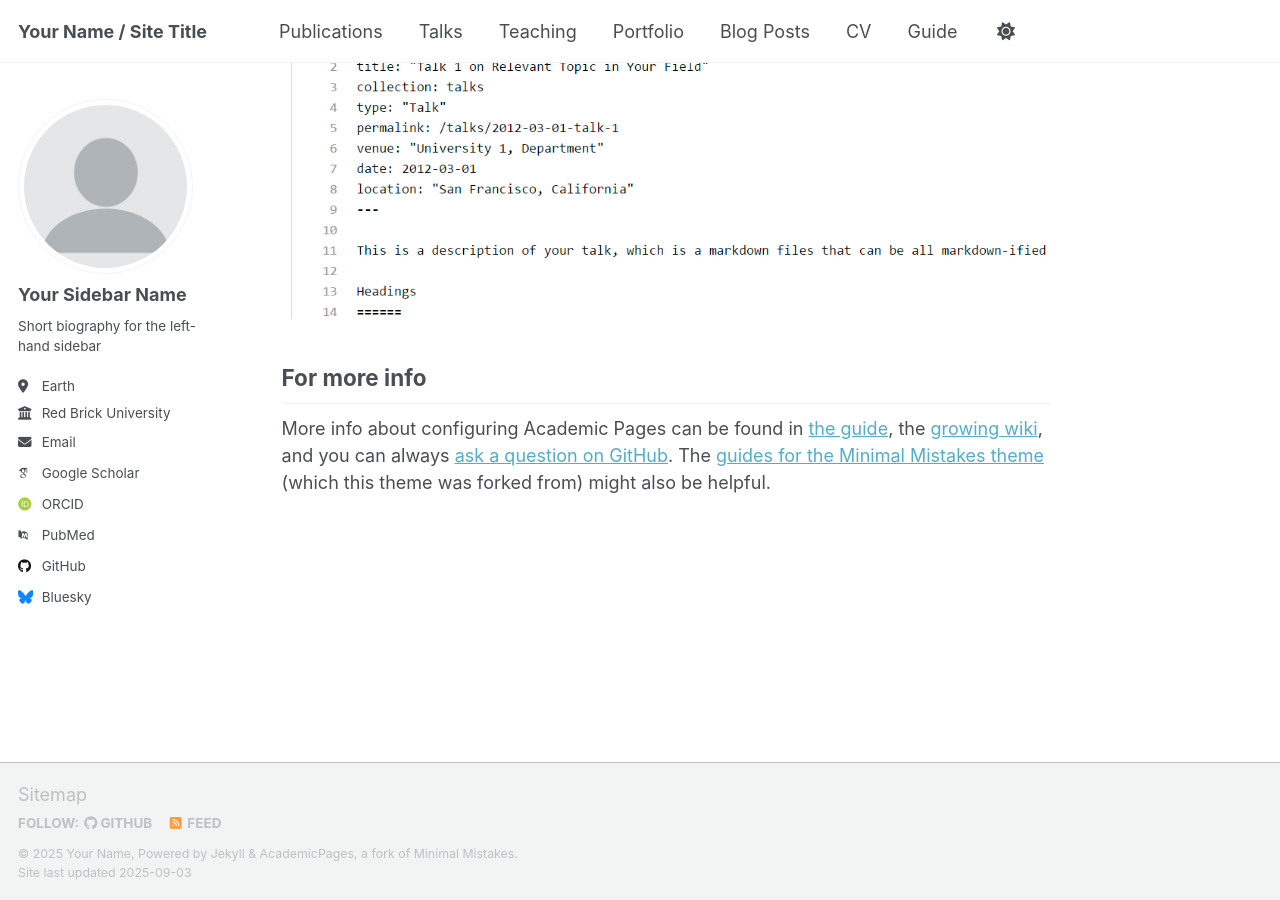
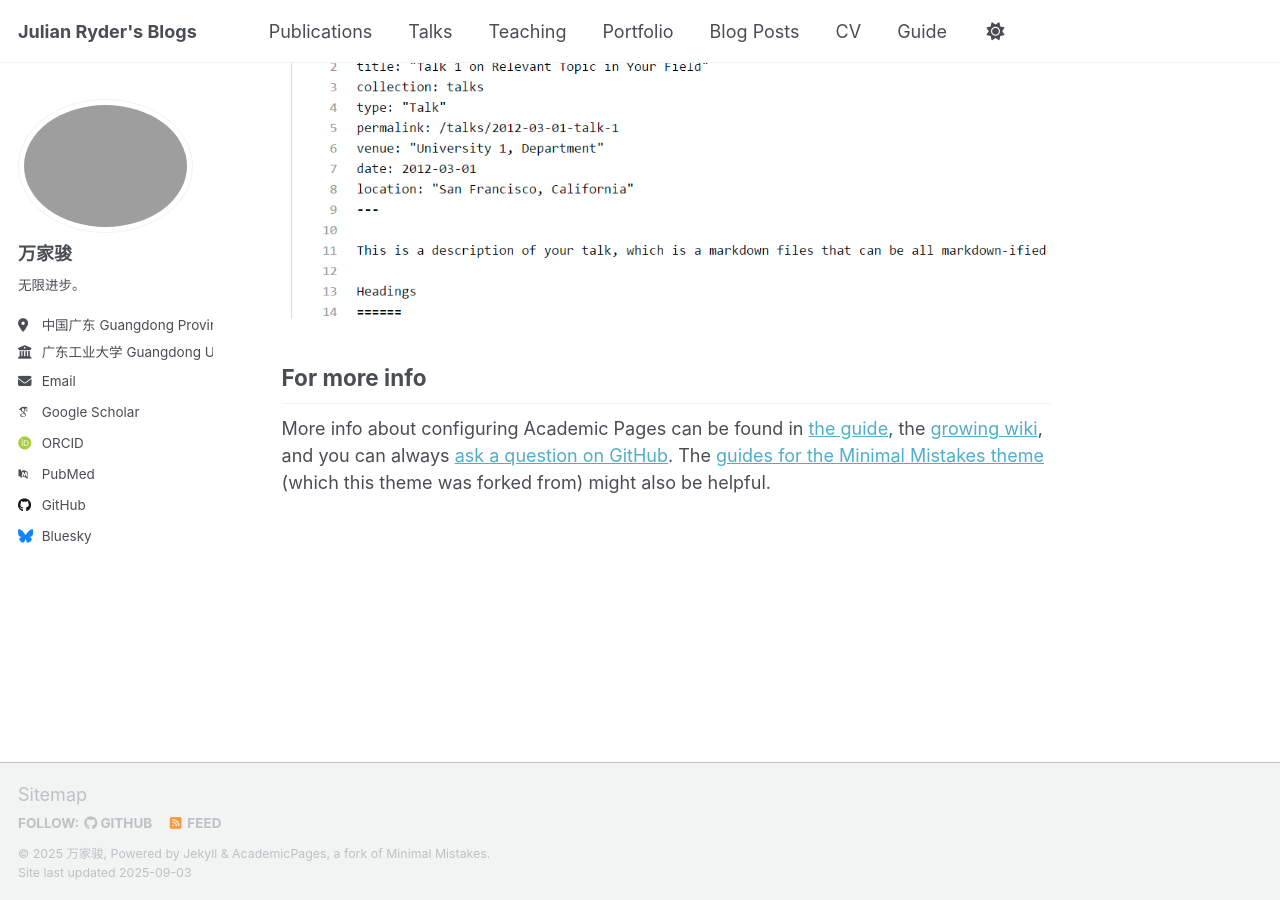
Before and after one commit to JulianRyder01/julianryder01.github.io, a Jekyll site: the page built from _pages/about.md, in a window 1280 px wide and 900 px high, scrolled down 2880 px. Built offline with Jekyll 4.4.1, drawn with Linux system fonts in a browser that asks for light colours; some web fonts are replaced; a script that is not in the unit is left out.

Commit message:
docs: update personal information and site settings
- Update site title to "Julian Ryder's Blogs"
- Update repository URL to personal GitHub repository
- Replace profile image with personal photo
- Update author bio and location information

```diff
--- a/_config.yml
+++ b/_config.yml
@@ -9,25 +9,25 @@
 # Basic Site Settings
 locale                   : "en-US"
 site_theme               : "default" # Currently available options are "default", "air"
-title                    : "Your Name / Site Title"
+title                    : "Julian Ryder's Blogs"
 title_separator          : "-"
-name                     : &name "Your Name"
+name                     : &name "万家骏"
 description              : &description "personal description"
 url                      : https://academicpages.github.io # the base hostname & protocol for your site e.g. "https://[your GitHub username].github.io" or if you already have some other page hosted on Github then use "https://[your GitHub username].github.io/[Your Repo Name]"
 baseurl                  : "" # the subpath of your site, e.g. "/blog"
-repository               : "academicpages/academicpages.github.io"
+repository               : "julianryder01/julianryder01.github.io"
 
 # Site Author - The following control what appear as part of the author content on the side bar.
 #               If a field is blank the icon and link will not appear, otherwise it will be shown.
 #               Additional customization can be done by editing /_includes/author-profile.html
 author:
   # Biographic information
-  avatar           : "profile.png"
-  name             : "Your Sidebar Name"
+  avatar           : "profile.jpg"
+  name             : "万家骏"
   pronouns         : # example: "she/her"
-  bio              : "Short biography for the left-hand sidebar"
-  location         : "Earth"
-  employer         : "Red Brick University"
+  bio              : "\n\n无限进步。"
+  location         : "中国广东 Guangdong Province, China"
+  employer         : "广东工业大学 Guangdong University of Technology"
   uri              : # URL
   email            : "none@example.org"
 
```
Also changed, not shown: images/profile.png (deleted), 1 other file.
